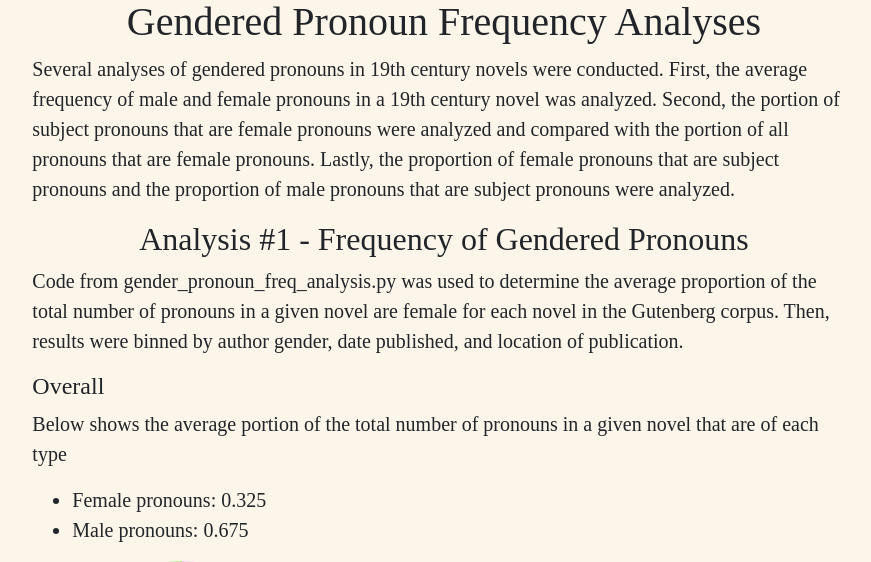
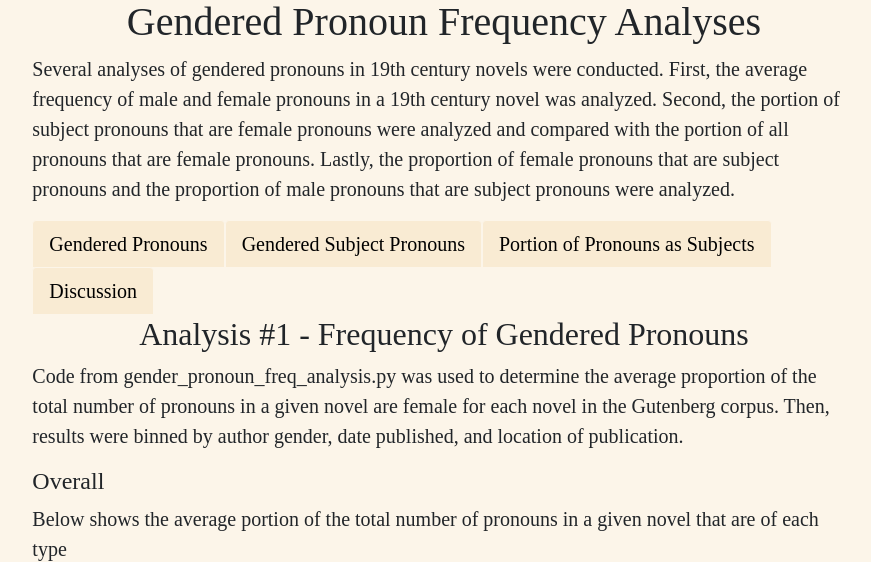
Before and after one commit to dhmit/gender_novels_site, a Flask app: page /info/pronoun_frequency_analysis in a window 1280 px wide. Shown: the part 216-778 px from the top of the page, without its empty margins (196-1067 px from the left). Run offline with Flask 2, Linux system fonts and the light colour scheme; some libraries are stand-ins or nearby versions; some web fonts are replaced.

Commit message:
added nav tabs to pronoun frequency page

```diff
--- a/templates/base.html
+++ b/templates/base.html
@@ -118,7 +118,7 @@
     </div>
 
     <!-- Unique page content -->
-    <div class="main" style=background-color:#FCF5E9;">
+    <div class="main">
         <br>
         {% block content %}{% endblock content %}
     </div>
--- a/templates/pronoun_frequency.html
+++ b/templates/pronoun_frequency.html
@@ -25,7 +25,29 @@
                             pronouns that are subject pronouns and the proportion of male pronouns that are subject
                             pronouns were analyzed. </p>
 
-                        <h2>Analysis #1 - Frequency of Gendered Pronouns</h2>
+                    <ul class="nav nav-tabs" style="border-color:#FCF5E9">
+                        <li class="nav-item">
+                            <a class="nav-link active" href="#gendered_pronouns"
+                               style="background-color:#F9EBD3;border-color:#FCF5E9">Gendered
+                                Pronouns</a>
+                        </li>
+                        <li class="nav-item">
+                            <a class="nav-link active" href="#subject_pronouns"
+                               style="background-color:#F9EBD3;border-color:#FCF5E9">Gendered Subject
+                                Pronouns</a>
+                        </li>
+                        <li class="nav-item">
+                            <a class="nav-link active" href="#pronoun_proportion"
+                               style="background-color:#F9EBD3;border-color:#FCF5E9">Portion of
+                                Pronouns as Subjects</a>
+                        </li>
+                        <li class="nav-item">
+                            <a class="nav-link active" href="#discussion"
+                               style="background-color:#F9EBD3;border-color:#FCF5E9">Discussion</a>
+                        </li>
+                    </ul>
+
+                        <h2 id="gendered_pronouns">Analysis #1 - Frequency of Gendered Pronouns</h2>
                             <p>
                                 Code from gender_pronoun_freq_analysis.py was used to determine the average proportion of
                                 the total number of pronouns in a given novel are female for each novel in the Gutenberg
@@ -73,7 +95,7 @@
                                 <h4>By Date</h4>
 
                                 <div>
-                                    <svg width="1000" height="500" id = "svg_8"></svg>
+                                    <svg width="700" height="500" id = "svg_8"></svg>
                                 </div>
 
                                 <h4>By Publication Location</h4>
@@ -87,7 +109,8 @@
                                         publication location.
                                     </p>
 
-                        <h2>Analysis #2 - Frequency of Gendered Subject Pronouns</h2>
+                        <h2 id="subject_pronouns">Analysis #2 - Frequency of Gendered Subject
+                            Pronouns</h2>
                             <p>
                                 Code from gender_pronoun_freq_analysis.py was used to determine the average proportion of
                                 the total number of subject pronouns in a given novel that are female for each novel in the
@@ -142,7 +165,7 @@
 
                                 <h4>By Date</h4>
                                     <div>
-                                        <svg width="1000" height="500" id = "svg_9"></svg>
+                                        <svg width="700" height="500" id = "svg_9"></svg>
                                     </div>
 
                                 <h4>By Publication Location</h4>
@@ -156,7 +179,9 @@
                                         or publication location.
                                     </p>
 
-                        <h2>Analysis #3 - Frequency of Each Type of Gendered Pronoun that are Subject Pronouns</h2>
+                        <h2 id="pronoun_proportion">Analysis #3 - Frequency of Each Type of
+                            Gendered Pronoun that are
+                            Subject Pronouns</h2>
                             <p>
                                 Code from gender_pronoun_freq_analysis.py was used to determine the average proportion of
                                 the total number of pronouns of a given gender that are subject pronouns for each novel in
@@ -207,7 +232,7 @@
 
                                 <h4>By Publication Date</h4>
                                     <div>
-                                        <svg width="1000" height="500" id = "svg_10"></svg>
+                                        <svg width="700" height="500" id = "svg_10"></svg>
                                     </div>
 
                                 <h4>By Publication Location</h4>
@@ -232,7 +257,7 @@
 
                                 <h4>By Publication Date</h4>
                                     <div>
-                                        <svg width="1000" height="500" id = "svg_11"></svg>
+                                        <svg width="700" height="500" id = "svg_11"></svg>
                                     </div>
 
                                 <h4>By Publication Location</h4>
@@ -243,7 +268,7 @@
                                     </ul>
                                     <p>No patterns or significant differences were found for any of these categories.</p>
 
-                        <h2>Discussion of Results</h2>
+                        <h2 id="discussion">Discussion of Results</h2>
                             <p>Analysis #1 shows that female authors use female pronouns more often than male authors. </p>
                             <p>
                                 Analysis #2 shows that female authors use female subject pronouns more often than male
```
